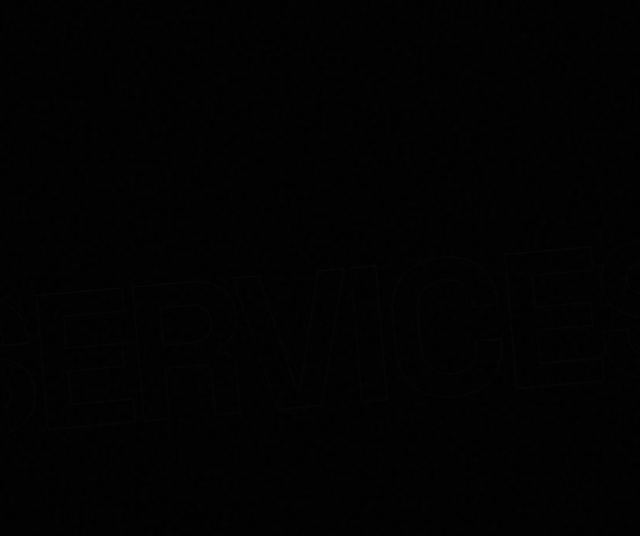
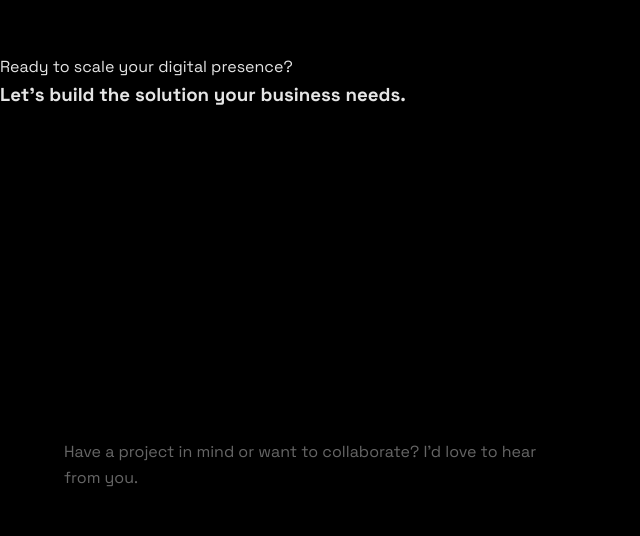
Before and after one commit to RahatInCode/ashik-portfolio-website, a React (Vite) app: page / in a window 1280 px wide. Shown: the part 5104-5640 px from the top of the page, without its empty margins (0-640 px from the left). Built offline with nearby package versions, Linux system fonts and the light colour scheme.

Commit message:
moved from services to solution i provide

```diff
--- a/src/components/Services.jsx
+++ b/src/components/Services.jsx
@@ -1,67 +1,66 @@
-// src/components/Services.jsx
 import { useEffect, useRef } from 'react';
 import { gsap } from 'gsap';
 import { ScrollTrigger } from 'gsap/ScrollTrigger';
 
 gsap.registerPlugin(ScrollTrigger);
 
-const Services = () => {
+const Solutions = () => {
   const sectionRef = useRef(null);
   const headingRef = useRef(null);
   const marqueeRef = useRef(null);
-  const servicesRef = useRef([]);
+  const solutionsRef = useRef([]);
   const lineRef = useRef(null);
 
-  const servicesData = [
+  const solutionsData = [
     {
       id: 1,
       number: '01',
-      title: 'Frontend Development',
-      description: 'Building modern, responsive, and performant user interfaces using React, Next.js, and TypeScript. Pixel-perfect implementations with smooth animations.',
-      features: ['React & Next.js', 'TypeScript', 'Responsive Design', 'GSAP Animations'],
+      title: 'Digital Experience & UI',
+      description: 'Transforming complex ideas into intuitive, high-performance interfaces. I focus on speed and accessibility to ensure your users stay engaged and convert.',
+      features: ['Conversion-Focused UI', 'Performance Optimization', 'Brand-Consistent Design', 'Motion Engineering'],
       icon: '◆',
     },
     {
       id: 2,
       number: '02',
-      title: 'Full Stack Development',
-      description: 'End-to-end web application development from database design to deployment. RESTful APIs, authentication, and scalable architecture.',
-      features: ['Node.js & Express', 'MongoDB', 'REST APIs', 'Authentication'],
+      title: 'Scalable Systems Architecture',
+      description: 'Building the robust backbone of your business. I create secure, end-to-end infrastructures that grow with your user base without breaking a sweat.',
+      features: ['Secure Cloud Architecture', 'Database Optimization', 'Seamless API Systems', 'Enterprise Security'],
       icon: '◇',
     },
     {
       id: 3,
       number: '03',
-      title: 'E-Commerce Solutions',
-      description: 'Custom e-commerce platforms with seamless checkout, inventory management, and payment integration. Built for conversion and scale.',
-      features: ['Product Management', 'Payment Integration', 'Cart & Checkout', 'Admin Dashboards'],
+      title: 'Revenue-Driven E-Commerce',
+      description: 'Custom digital storefronts engineered for sales. From friction-less checkouts to inventory automation, I build tools that generate ROI.',
+      features: ['Conversion Optimization', 'Secure Payments', 'Automated Logistics', 'Advanced Analytics'],
       icon: '○',
     },
     {
       id: 4,
       number: '04',
-      title: 'Portfolio Websites',
-      description: 'Stunning personal portfolios that make lasting impressions. Bold designs with smooth interactions that showcase your work beautifully.',
-      features: ['Custom Design', 'Animations', 'SEO Optimized', 'Fast Loading'],
+      title: 'High-Impact Brand Presence',
+      description: 'Custom-tailored portfolios and landing pages that command authority. I create immersive digital first impressions that turn visitors into partners.',
+      features: ['Authority Building', 'Interactive Storytelling', 'SEO Dominance', 'Unique Brand Identity'],
       icon: '□',
     },
     {
       id: 5,
       number: '05',
-      title: 'Automation & Chatbots',
-      description: 'Intelligent chatbots and automation solutions for businesses. Streamline customer support and automate repetitive tasks with AI.',
-      features: ['AI Integration', 'Customer Support', 'Lead Generation', 'Business Automation'],
+      title: 'AI & Workflow Automation',
+      description: 'Reclaiming your time through intelligent systems. I implement AI-driven solutions and chatbots that handle support and leads while you sleep.',
+      features: ['LLM Integration', 'Support Automation', 'Lead Qualification', 'Process Efficiency'],
       icon: '△',
     },
   ];
 
-  const marqueeText = 'SERVICES — WHAT I DO — SERVICES — WHAT I DO — ';
+  const marqueeText = 'SOLUTIONS — DRIVING GROWTH — SOLUTIONS — DRIVING GROWTH — ';
 
   useEffect(() => {
     const ctx = gsap.context(() => {
       // Section label
       gsap.fromTo(
-        '.services .section-label',
+        '.solutions .section-label',
         { opacity: 0, x: -30 },
         {
           opacity: 1,
@@ -125,12 +124,12 @@
         }
       );
 
-      // Service cards
-      servicesRef.current.forEach((service, index) => {
-        if (!service) return;
+      // Solution cards
+      solutionsRef.current.forEach((sol, index) => {
+        if (!sol) return;
 
         gsap.fromTo(
-          service,
+          sol,
           { y: 80, opacity: 0 },
           {
             y: 0,
@@ -139,7 +138,7 @@
             delay: index * 0.1,
             ease: 'power3.out',
             scrollTrigger: {
-              trigger: service,
+              trigger: sol,
               start: 'top 85%',
             },
           }
@@ -150,18 +149,18 @@
     return () => ctx.revert();
   }, []);
 
-  const addToServicesRefs = (el) => {
-    if (el && !servicesRef.current.includes(el)) {
-      servicesRef.current.push(el);
+  const addToSolutionsRefs = (el) => {
+    if (el && !solutionsRef.current.includes(el)) {
+      solutionsRef.current.push(el);
     }
   };
 
-  const handleMouseMove = (e, serviceEl) => {
-    const rect = serviceEl.getBoundingClientRect();
+  const handleMouseMove = (e, solEl) => {
+    const rect = solEl.getBoundingClientRect();
     const x = e.clientX - rect.left - rect.width / 2;
     const y = e.clientY - rect.top - rect.height / 2;
 
-    gsap.to(serviceEl, {
+    gsap.to(solEl, {
       x: x * 0.08,
       y: y * 0.08,
       rotationY: x * 0.015,
@@ -171,8 +170,8 @@
     });
   };
 
-  const handleMouseLeave = (serviceEl) => {
-    gsap.to(serviceEl, {
+  const handleMouseLeave = (solEl) => {
+    gsap.to(solEl, {
       x: 0,
       y: 0,
       rotationY: 0,
@@ -190,67 +189,67 @@
   };
 
   return (
-    <section id="services" ref={sectionRef} className="services">
-      <div className="services-marquee-container">
-        <div ref={marqueeRef} className="services-marquee">
+    <section id="solutions" ref={sectionRef} className="solutions">
+      <div className="solutions-marquee-container">
+        <div ref={marqueeRef} className="solutions-marquee">
           <span>{marqueeText}</span>
           <span>{marqueeText}</span>
         </div>
       </div>
 
-      <div className="services-container">
-        <div className="services-header">
-          <div className="section-label">003 — Services</div>
-          <h2 ref={headingRef} className="services-heading">
-            What I can do<br />
-            <span className="heading-outline">for you</span>
+      <div className="solutions-container">
+        <div className="solutions-header">
+          <div className="section-label">003 — Solutions</div>
+          <h2 ref={headingRef} className="solutions-heading">
+            Strategic solutions<br />
+            <span className="heading-outline">for your growth</span>
           </h2>
         </div>
 
-        <div ref={lineRef} className="services-line"></div>
+        <div ref={lineRef} className="solutions-line"></div>
 
-        <div className="services-grid">
-          {servicesData.map((service) => (
+        <div className="solutions-grid">
+          {solutionsData.map((sol) => (
             <div
-              key={service.id}
-              ref={addToServicesRefs}
-              className="service-card hover-target"
+              key={sol.id}
+              ref={addToSolutionsRefs}
+              className="solution-card hover-target"
               onMouseMove={(e) => handleMouseMove(e, e.currentTarget)}
               onMouseLeave={(e) => handleMouseLeave(e.currentTarget)}
             >
-              <div className="service-header">
-                <span className="service-number">{service.number}</span>
-                <span className="service-icon">{service.icon}</span>
+              <div className="solution-header">
+                <span className="solution-number">{sol.number}</span>
+                <span className="solution-icon">{sol.icon}</span>
               </div>
 
-              <h3 className="service-title">{service.title}</h3>
-              <p className="service-description">{service.description}</p>
+              <h3 className="solution-title">{sol.title}</h3>
+              <p className="solution-description">{sol.description}</p>
 
-              <div className="service-features">
-                {service.features.map((feature, index) => (
-                  <span key={`${service.id}-feature-${index}`} className="service-feature">
+              <div className="solution-features">
+                {sol.features.map((feature, index) => (
+                  <span key={`${sol.id}-feature-${index}`} className="solution-feature">
                     {feature}
                   </span>
                 ))}
               </div>
 
-              <div className="service-cta">
-                <span className="service-cta-text">Learn more</span>
-                <span className="service-cta-arrow">→</span>
+              <div className="solution-cta">
+                <span className="solution-cta-text">View Strategy</span>
+                <span className="solution-cta-arrow">→</span>
               </div>
 
-              <div className="service-gradient"></div>
+              <div className="solution-gradient"></div>
             </div>
           ))}
         </div>
 
-        <div className="services-cta-section">
-          <div className="services-cta-text">
-            <p>Have a project in mind?</p>
-            <h3>Let's build something amazing together.</h3>
+        <div className="solutions-cta-section">
+          <div className="solutions-cta-text">
+            <p>Ready to scale your digital presence?</p>
+            <h3>Let's build the solution your business needs.</h3>
           </div>
-          <button onClick={scrollToContact} className="services-cta-button hover-target">
-            <span>Start a Project</span>
+          <button onClick={scrollToContact} className="solutions-cta-button hover-target">
+            <span>Get a Consultation</span>
             <span className="cta-arrow">↗</span>
           </button>
         </div>
@@ -259,4 +258,4 @@
   );
 };
 
-export default Services;
+export default Solutions;
```
